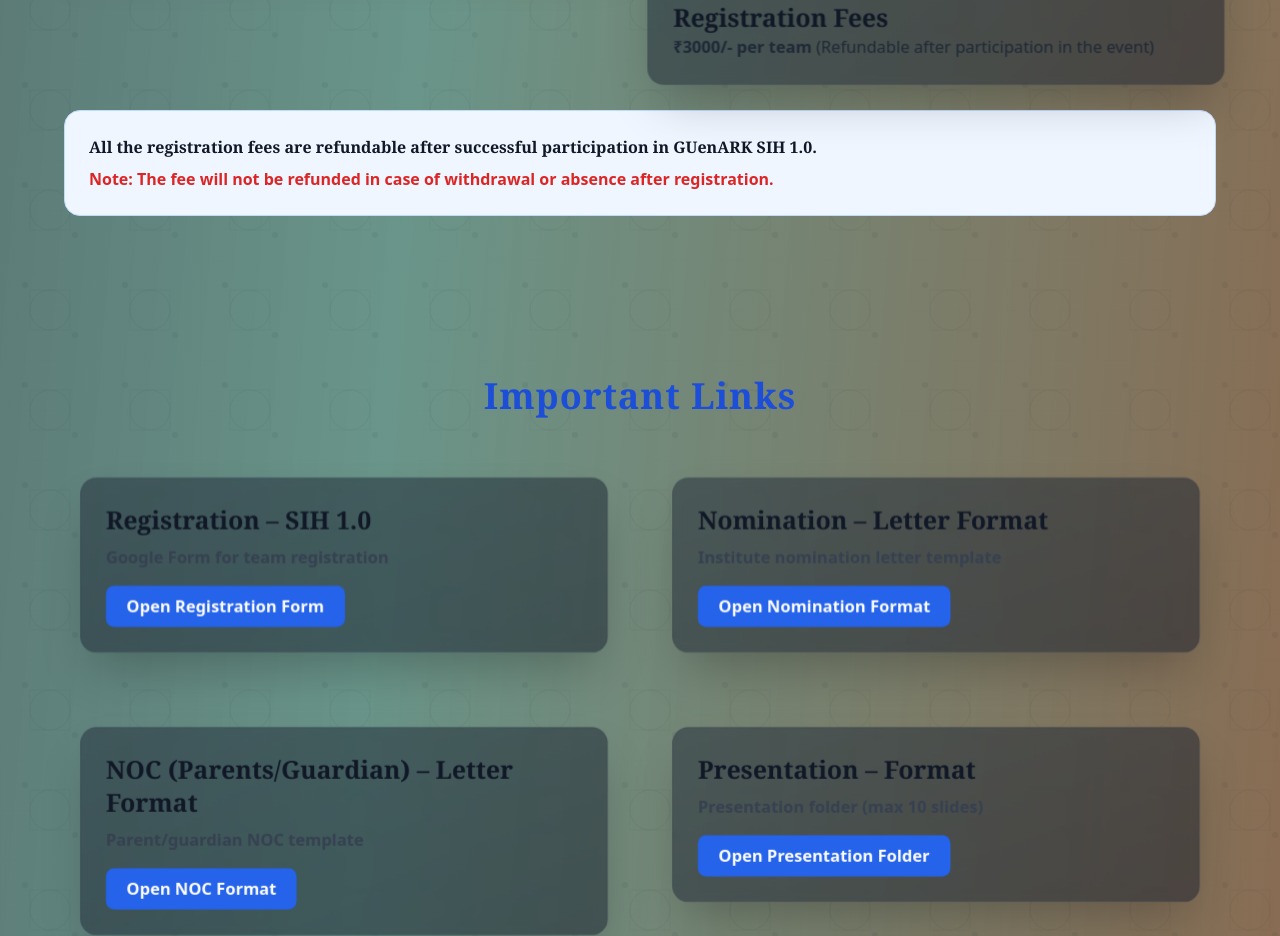
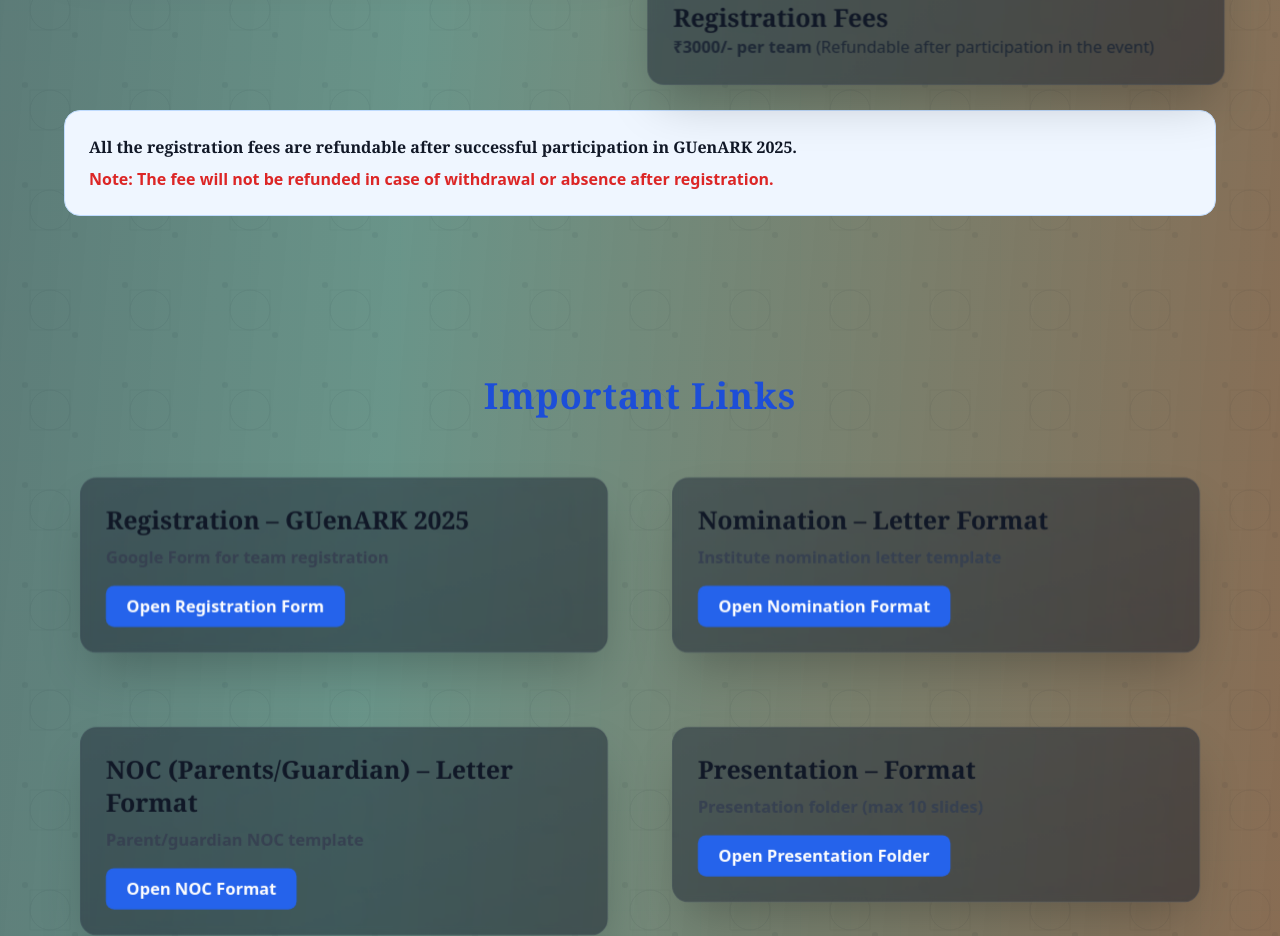
Before and after one commit to nagnitin/GU-SIH-1.0, a React (Vite) app: page / in a window 1280 px wide. Shown: the part 10640-11576 px from the top of the page. Built offline with nearby package versions, Linux system fonts and the light colour scheme.

Commit message:
Rename 'SIH 1.0' references to 'GUenARK 2025' in Expo and Important Links sections

```diff
--- a/src/App.tsx
+++ b/src/App.tsx
@@ -1354,7 +1354,7 @@
             </ThreeDCard>
           </div>
           <div className="mt-8 bg-blue-50 rounded-2xl border border-blue-200 p-6">
-            <p className="text-gray-900 font-serif font-semibold mb-2">All the registration fees are refundable after successful participation in <span className="font-bold">GUenARK SIH 1.0</span>.</p>
+            <p className="text-gray-900 font-serif font-semibold mb-2">All the registration fees are refundable after successful participation in <span className="font-bold">GUenARK 2025</span>.</p>
             <p className="text-red-600 font-semibold">Note: The fee will not be refunded in case of withdrawal or absence after registration.</p>
           </div>
         </div>
@@ -1368,7 +1368,7 @@
           </h2>
           <div className="grid md:grid-cols-2 gap-8">
             <ThreeDCard className="p-6" depth={30}>
-              <h3 className="text-2xl font-bold text-gray-900 font-serif mb-2">Registration – SIH 1.0</h3>
+              <h3 className="text-2xl font-bold text-gray-900 font-serif mb-2">Registration – GUenARK 2025</h3>
               <p className="text-gray-700 font-semibold mb-4">Google Form for team registration</p>
               <a
                 href="https://forms.gle/5sAbicfHShUE6KyW9"
```
